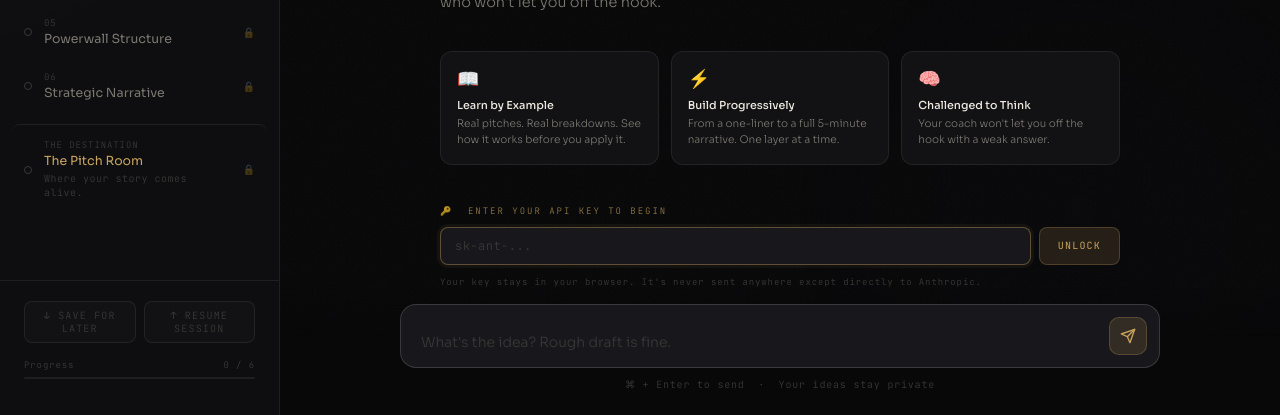
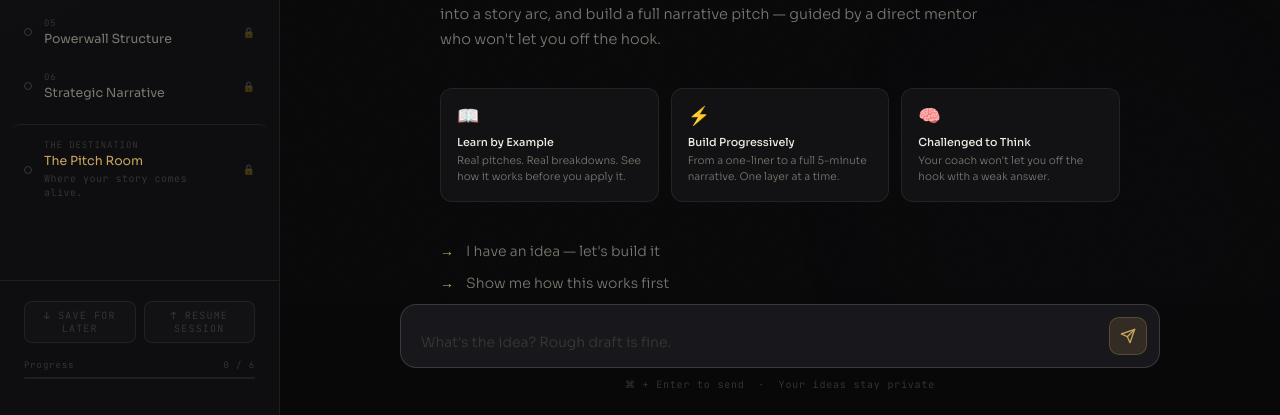
Before and after one commit to justinmcreynolds-afk/story-engine, a plain HTML site: page index.html in a window 1280 px wide. Shown: the part 385-800 px from the top of the page. Drawn offline with nearby package versions, Linux system fonts and the light colour scheme.

Commit message:
Add files via upload

```diff
--- a/index.html
+++ b/index.html
@@ -699,91 +699,6 @@
   animation: blink 1.1s step-end infinite;
 }
 @keyframes blink { 0%,100%{opacity:1} 50%{opacity:0} }
-
-/* ─── API KEY GATE ───────────────────────────────────────── */
-.key-gate {
-  margin-top: 8px;
-  animation: fadeUp 0.5s cubic-bezier(0.16,1,0.3,1) 0.3s both;
-}
-.key-gate-label {
-  font-family: 'JetBrains Mono', monospace;
-  font-size: 9px;
-  letter-spacing: 0.22em;
-  text-transform: uppercase;
-  color: var(--gold);
-  opacity: 0.7;
-  margin-bottom: 10px;
-}
-.key-gate-input-row {
-  display: flex;
-  gap: 8px;
-  margin-bottom: 10px;
-}
-.key-gate-input {
-  flex: 1;
-  background: var(--surface2);
-  border: 1px solid var(--border-hi);
-  border-radius: var(--radius-sm);
-  padding: 10px 14px;
-  font-family: 'JetBrains Mono', monospace;
-  font-size: 12px;
-  font-weight: 300;
-  color: var(--text);
-  outline: none;
-  transition: border-color 0.2s ease, box-shadow 0.2s ease;
-  letter-spacing: 0.04em;
-}
-.key-gate-input::placeholder {
-  color: var(--text-muted);
-  letter-spacing: 0.04em;
-}
-.key-gate-input:focus {
-  border-color: rgba(200,164,94,0.4);
-  box-shadow: 0 0 0 3px rgba(200,164,94,0.06);
-}
-.key-gate-btn {
-  background: var(--gold-dim);
-  border: 1px solid rgba(200,164,94,0.25);
-  border-radius: var(--radius-sm);
-  color: var(--gold);
-  font-family: 'JetBrains Mono', monospace;
-  font-size: 10px;
-  font-weight: 400;
-  letter-spacing: 0.12em;
-  text-transform: uppercase;
-  padding: 10px 18px;
-  cursor: pointer;
-  white-space: nowrap;
-  transition: all 0.2s ease;
-  flex-shrink: 0;
-}
-.key-gate-btn:hover {
-  background: rgba(200,164,94,0.2);
-  border-color: rgba(200,164,94,0.5);
-}
-.key-gate-error {
-  font-family: 'JetBrains Mono', monospace;
-  font-size: 10px;
-  letter-spacing: 0.08em;
-  color: var(--red);
-  margin-bottom: 8px;
-  min-height: 14px;
-  display: none;
-}
-.key-gate-error.show { display: block; }
-.key-gate-note {
-  font-family: 'JetBrains Mono', monospace;
-  font-size: 9px;
-  letter-spacing: 0.1em;
-  color: var(--text-muted);
-  line-height: 1.6;
-}
-.key-gate-note a {
-  color: var(--text-muted);
-  text-decoration: underline;
-  text-underline-offset: 2px;
-}
-.key-gate-note a:hover { color: var(--text-sec); }
 
 /* ─── GUIDE DRAWER ───────────────────────────────────────── */
 .guide-btn {
@@ -1250,26 +1165,7 @@
           </div>
         </div>
 
-        <div class="key-gate" id="keyGate">
-          <div class="key-gate-label">&#128273; &nbsp;Enter your API Key to begin</div>
-          <div class="key-gate-error" id="keyGateError">Invalid key format. Keys begin with sk-ant-</div>
-          <div class="key-gate-input-row">
-            <input
-              class="key-gate-input"
-              id="keyGateInput"
-              type="password"
-              placeholder="sk-ant-..."
-              autocomplete="off"
-              onKeyDown="handleKeyGate(event)"
-            />
-            <button class="key-gate-btn" onclick="confirmApiKey()">Unlock</button>
-          </div>
-          <div class="key-gate-note">
-            Your key stays in your browser. It's never sent anywhere except directly to Anthropic.<br>
-            Get a key at <a href="https://console.anthropic.com" target="_blank">console.anthropic.com</a>
-          </div>
-        </div>
-        <div class="cta-links" id="ctaLinks" style="display:none;">
+        <div class="cta-links" id="ctaLinks">
           <div class="cta-link" onclick="focusInput()">
             <span class="cta-arrow">&#8594;</span>
             <span>I have an idea &mdash; let's build it</span>
@@ -2404,12 +2300,10 @@
     sendBtn.style.opacity = '0.5';
 
     try {
-      const response = await fetch('https://api.anthropic.com/v1/messages', {
+      const response = await fetch('https://story-engine-proxy.justin-mcreynolds.workers.dev', {
         method: 'POST',
         headers: {
-          'Content-Type': 'application/json',
-          'x-api-key': getApiKey(),
-          'anthropic-version': '2023-06-01'
+          'Content-Type': 'application/json'
         },
         body: JSON.stringify({
           model: 'claude-sonnet-4-6',
@@ -2606,12 +2500,10 @@
     sendBtn.style.opacity = '0.5';
 
     try {
-      const response = await fetch('https://api.anthropic.com/v1/messages', {
+      const response = await fetch('https://story-engine-proxy.justin-mcreynolds.workers.dev', {
         method: 'POST',
         headers: {
-          'Content-Type': 'application/json',
-          'x-api-key': getApiKey(),
-          'anthropic-version': '2023-06-01'
+          'Content-Type': 'application/json'
         },
         body: JSON.stringify({
           model: 'claude-sonnet-4-6',
@@ -2720,80 +2612,6 @@
     overlay.classList.toggle('show');
   }
 
-  // ─── API KEY GATE ─────────────────────────────────────────
-  function initApiKey() {
-    const stored = sessionStorage.getItem('se_api_key');
-    if (stored) {
-      // Key exists — hide gate, show CTAs
-      const gate = document.getElementById('keyGate');
-      const ctas = document.getElementById('ctaLinks');
-      if (gate) gate.style.display = 'none';
-      if (ctas) ctas.style.display = 'flex';
-    } else {
-      // No key — show gate, keep CTAs hidden
-      const gate = document.getElementById('keyGate');
-      const ctas = document.getElementById('ctaLinks');
-      if (gate) gate.style.display = 'block';
-      if (ctas) ctas.style.display = 'none';
-      // Focus input after a brief delay for animation
-      setTimeout(() => {
-        const input = document.getElementById('keyGateInput');
-        if (input) input.focus();
-      }, 400);
-    }
-  }
-
-  function confirmApiKey() {
-    const input = document.getElementById('keyGateInput');
-    const errorEl = document.getElementById('keyGateError');
-    if (!input || !errorEl) return;
-
-    const val = input.value.trim();
-
-    // Format validation
-    if (!val.startsWith('sk-ant-') || val.length < 20) {
-      errorEl.classList.add('show');
-      input.style.borderColor = 'rgba(192,96,96,0.5)';
-      setTimeout(() => {
-        errorEl.classList.remove('show');
-        input.style.borderColor = '';
-      }, 3000);
-      return;
-    }
-
-    // Store and reveal
-    sessionStorage.setItem('se_api_key', val);
-    input.value = '';
-
-    const gate = document.getElementById('keyGate');
-    const ctas = document.getElementById('ctaLinks');
-
-    if (gate) {
-      gate.style.transition = 'opacity 0.3s ease';
-      gate.style.opacity = '0';
-      setTimeout(() => {
-        gate.style.display = 'none';
-        if (ctas) {
-          ctas.style.display = 'flex';
-          ctas.style.opacity = '0';
-          ctas.style.transition = 'opacity 0.3s ease';
-          setTimeout(() => { ctas.style.opacity = '1'; }, 20);
-        }
-      }, 300);
-    }
-  }
-
-  function handleKeyGate(e) {
-    if (e.key === 'Enter') {
-      e.preventDefault();
-      confirmApiKey();
-    }
-  }
-
-  function getApiKey() {
-    return sessionStorage.getItem('se_api_key') || '';
-  }
-
   window.addEventListener('load', () => {
     // Shared paragraph spacing for all AI message bubbles
     const sharedStyle = document.createElement('style');
@@ -2806,7 +2624,6 @@
     setTimeout(() => {
       document.getElementById('progress-fill').style.width = '0%';
     }, 600);
-    initApiKey();
   });
 
 </script>
```
